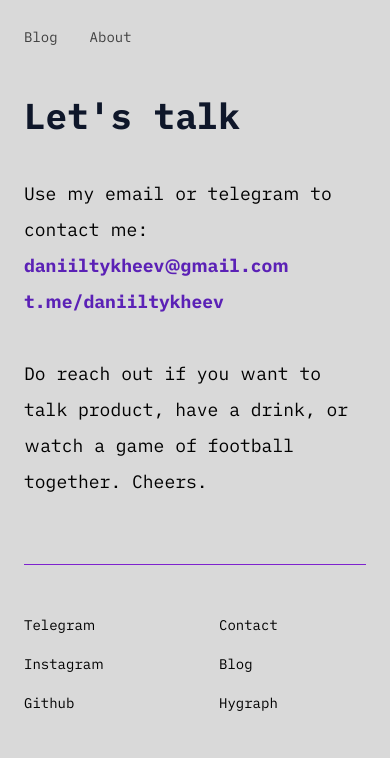
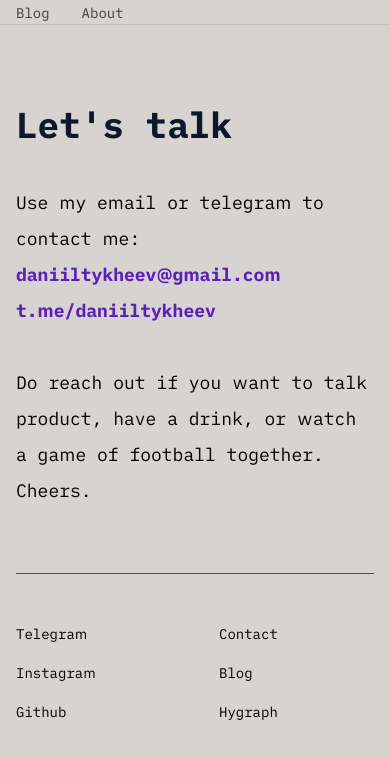
Before and after one commit to daniiltykheev/easytofind, a Next.js app: page /contacts in a window 390 px wide. Shown: the top 758 px of the page. Built offline with nearby package versions, Linux system fonts and the light colour scheme.

Commit message:
changed the navbar to sticky

```diff
--- a/components/Footer.jsx
+++ b/components/Footer.jsx
@@ -3,7 +3,7 @@ import React, { useContext } from "react";
 const Footer = () => {
   return (
     <footer className="mx-auto max-w-5xl">
-      <div className="container mx-auto max-w-screen-sm sm:max-w-3xl mb-8">
+      <div className="container mx-auto max-w-screen-sm sm:max-w-3xl mb-8 px-4 sm:px-0">
         <hr className="bg-purple-800 mb-12" />
         <div className="grid grid-cols-2 lg:grid-cols-16 gap-12 mb-28">
           <ol className="grid grid-cols-1">
--- a/components/Header.jsx
+++ b/components/Header.jsx
@@ -3,8 +3,9 @@ import Link from "next/link";
 
 const Header = () => {
   return (
-    <nav className="mx-auto max-w-3xl">
-      <div className="flex flex-row sm:items-center sm:justify-between sm:py-24 sm:mx-0 ">
+    <nav className="w-full sticky top-0 bg-stone-300/70 backdrop-blur transition-colors duration-500 border-b border-b-slate-900/10 supports-backdrop-blur:bg-white/95">
+      <div className="mx-auto max-w-3xl px-4 sm:px-0">
+        <div className="flex flex-row sm:items-center sm:justify-between sm:py-2 sm:mx-0">
           <div className="flex flex-start">
           <Link href={"/"}>
               <span className="py-2 link-animate text-sm sm:text-lg font-medium sm:font-medium hover:opacity-50 text-neutral-700 cursor-pointer">
@@ -30,6 +31,8 @@ const Header = () => {
             </a>
           </div>
         </div>
+      </div>
+
     </nav>
   );
 };
--- a/pages/about.js
+++ b/pages/about.js
@@ -6,7 +6,7 @@ const About = ({ about }) => {
     const content = about.fullText.json;
 
   return (
-    <div className="container mx-auto max-w-screen-sm sm:max-w-3xl mt-12 mb-8">
+    <div className="container mx-auto max-w-screen-sm sm:max-w-3xl mt-20 sm:mt-32 mb-8 px-4 sm:px-0">
       <div className="grid grid-cols-1 lg:grid-cols-16 gap-12">
         <div className="lg:col-span-8 col-span-1">
           <div className="bg-transparent pl-0 pb-8 sm:pb-16">
--- a/pages/contacts.js
+++ b/pages/contacts.js
@@ -2,7 +2,7 @@ import React from "react";
 
 const Contacts = () => {
   return (
-    <div className="container mx-auto max-w-screen-sm sm:max-w-3xl mt-12 mb-8">
+    <div className="container mx-auto max-w-screen-sm sm:max-w-3xl mt-20 sm:mt-32 mb-8 px-4 sm:px-0">
       <div className="grid grid-cols-1 lg:grid-cols-16 gap-12">
         <div className="lg:col-span-8 col-span-1">
           <div className="bg-transparent pl-0 pb-8 sm:pb-16">
--- a/pages/experience.js
+++ b/pages/experience.js
@@ -6,7 +6,7 @@ const Experience = ({ experience }) => {
     const content = experience.fullText.json;
 
   return (
-    <div className="container mx-auto max-w-screen-sm sm:max-w-3xl mt-12 mb-8">
+    <div className="container mx-auto max-w-screen-sm sm:max-w-3xl mt-20 sm:mt-32 mb-8 px-4 sm:px-0">
       <div className="grid grid-cols-1 lg:grid-cols-16 gap-12">
         <div className="lg:col-span-8 col-span-1">
           <div className="bg-transparent pl-0 pb-8 sm:pb-16">
--- a/pages/index.js
+++ b/pages/index.js
@@ -4,7 +4,7 @@ import { getPosts } from "../services";
 
 export default function Home({ posts }) {
   return (
-    <div className="container mx-auto max-w-screen-sm sm:max-w-3xl mt-12">
+    <div className="container mx-auto max-w-screen-sm sm:max-w-3xl mt-20 sm:mt-32 px-4 sm:px-0">
       <Head>
         <title>I am easy to find</title>
         <meta name="description" content="Daniil's blog" />
--- a/pages/post/[slug].js
+++ b/pages/post/[slug].js
@@ -12,11 +12,10 @@ const PostDetails = ({ post }) => {
   }
 
   return (
-    <div className="container mx-auto max-w-lg sm:max-w-3xl mt-12 mb-8">
+    <div className="container mx-auto max-w-lg sm:max-w-3xl mt-20 sm:mt-32 mb-8 px-4 sm:px-0">
       <div className="grid grid-cols-1 lg:grid-cols-16 gap-12">
         <div className="lg:col-span-8 col-span-1">
           <PostDetail post={post} />
-          {/* <Author author={post.author}/> */}
         </div>
       </div>
     </div>
--- a/styles/globals.scss
+++ b/styles/globals.scss
@@ -25,7 +25,7 @@ body {
   padding: 0;
   margin: 0;
   font-family: "iA Writer Duo", sans-serif;
-  background: #d9d9d9;
+  background: #d6d3d1;
 
   &:before {
     content: "";
@@ -42,7 +42,7 @@ body {
   }
 
   @media only screen and (max-width: 600px) {
-    padding: 12px;
+    // padding: 12px;
     padding-bottom: 0px;
   }
 
```
Lines whose indentation alone changed are shown as unchanged.
